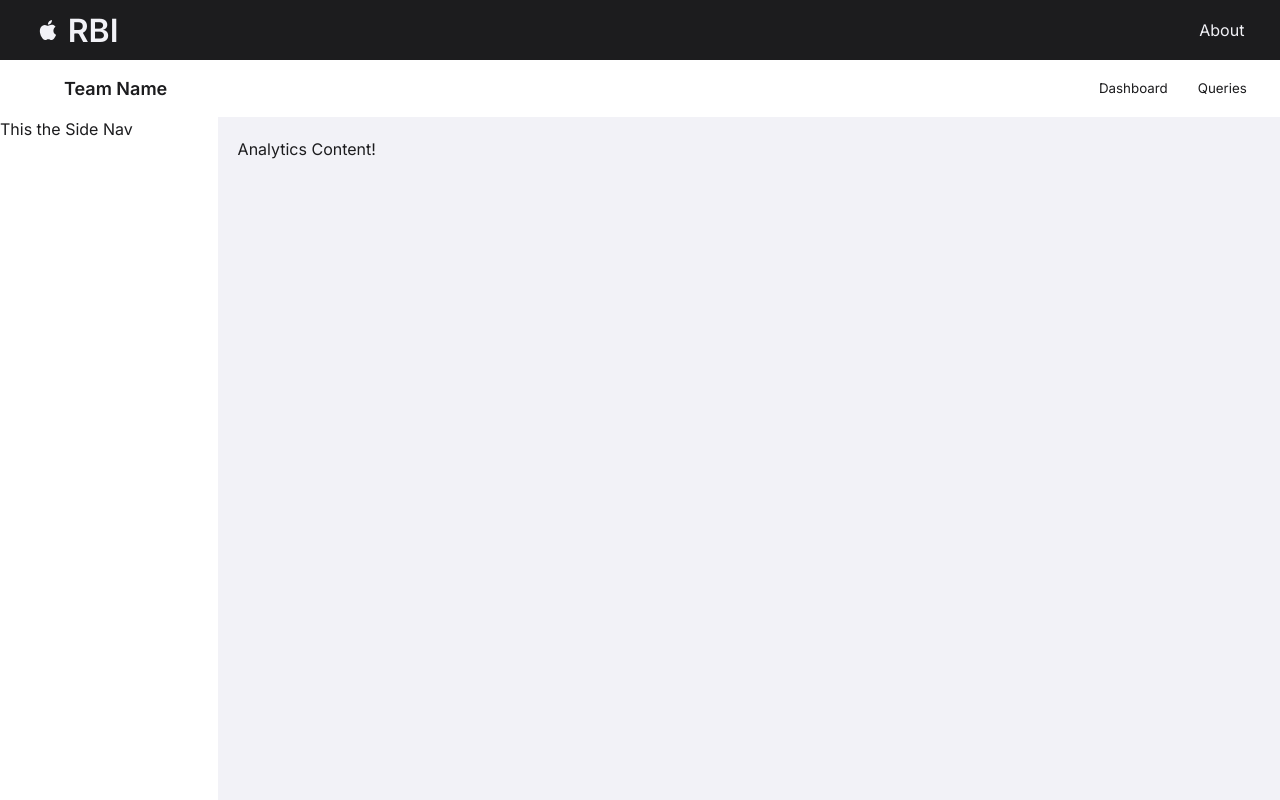
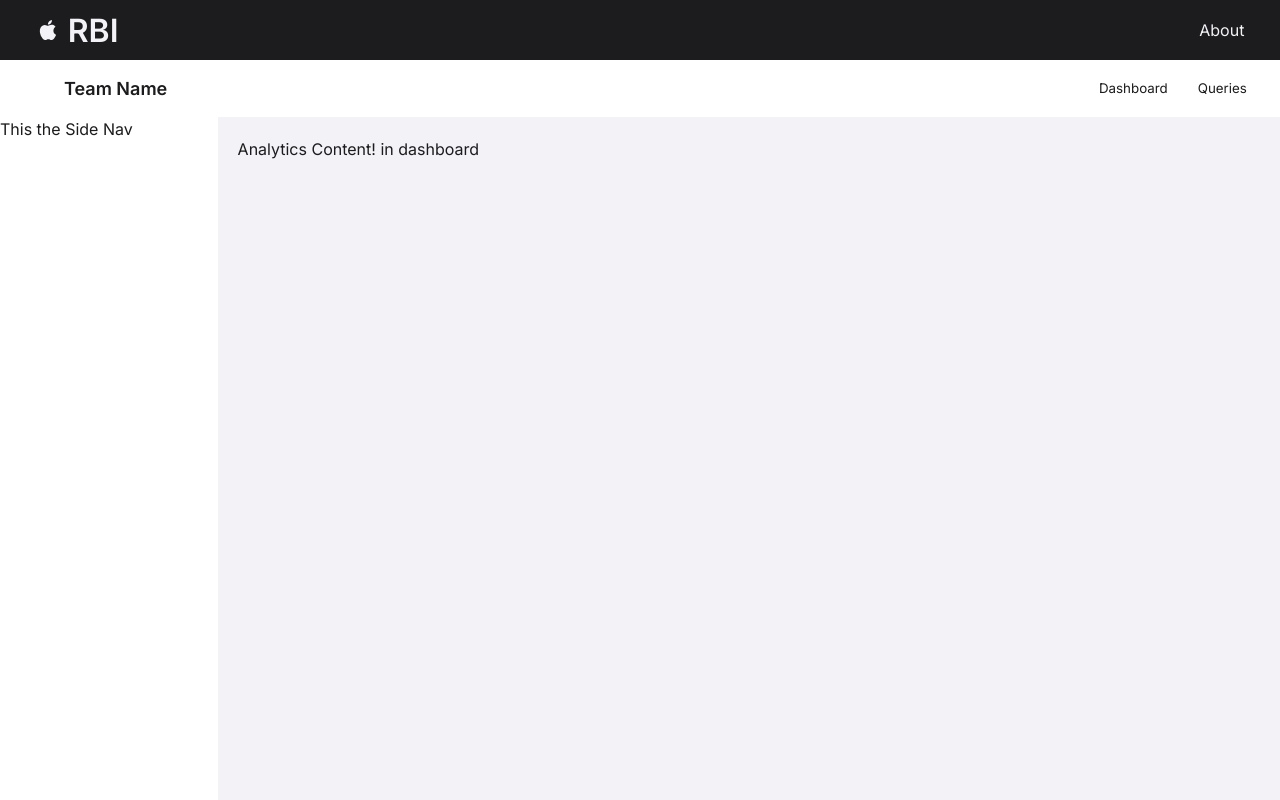
Before and after one commit to aichanzie/business-analytics, a React (Vite) app in the folder client/: page /analytics in a window 1280 px wide. Built offline with nearby package versions, Linux system fonts and the light colour scheme; a web font is replaced by a local one.

Commit message:
created dashboard component

```diff
--- /dev/null
+++ b/client/src/components/dashboard/dashboard.css
@@ -0,0 +1,11 @@
+#section {
+    display: flex;
+    flex-direction: row;
+    flex-grow: 1;
+    width: 100%;
+}
+
+#section-content {
+    flex-grow: 1;
+    padding: 20px;
+}
--- /dev/null
+++ b/client/src/components/dashboard/dashboard.jsx
@@ -0,0 +1,14 @@
+import VerticalNavPanel from "../vertical-nav/vertical-nav";
+import "./dashboard.css";
+function Dashboard() {
+    return (
+        <div id="section">
+            <VerticalNavPanel />
+            <div id="section-content" className="bg-system-gray-6">
+                Analytics Content! in dashboard
+            </div>
+        </div>
+    );
+}
+
+export default Dashboard;
--- a/client/src/pages/project/project.css
+++ b/client/src/pages/project/project.css
@@ -3,14 +3,3 @@
     flex-direction: column;
     flex-grow: 1;
 }
-#section {
-    display: flex;
-    flex-direction: row;
-    flex-grow: 1;
-    width: 100%;
-}
-
-#section-content {
-    flex-grow: 1;
-    padding: 20px;
-}
--- a/client/src/pages/project/project.jsx
+++ b/client/src/pages/project/project.jsx
@@ -1,6 +1,7 @@
 import { useEffect } from "react";
 import SubNavbar from "../../components/sub-navigation/sub-nav-bar";
 import VerticalNavPanel from "../../components/vertical-nav/vertical-nav";
+import Dashboard from "../../components/dashboard/dashboard";
 import "./project.css";
 import * as d3 from "d3";
 
@@ -19,12 +20,7 @@ function ProjectPage() {
     return (
         <div className="container">
             <SubNavbar />
-            <div id="section">
-                <VerticalNavPanel />
-                <div id="section-content" className="bg-system-gray-6">
-                    Analytics Content!
-                </div>
-            </div>
+            <Dashboard />
         </div>
     );
 }
```
